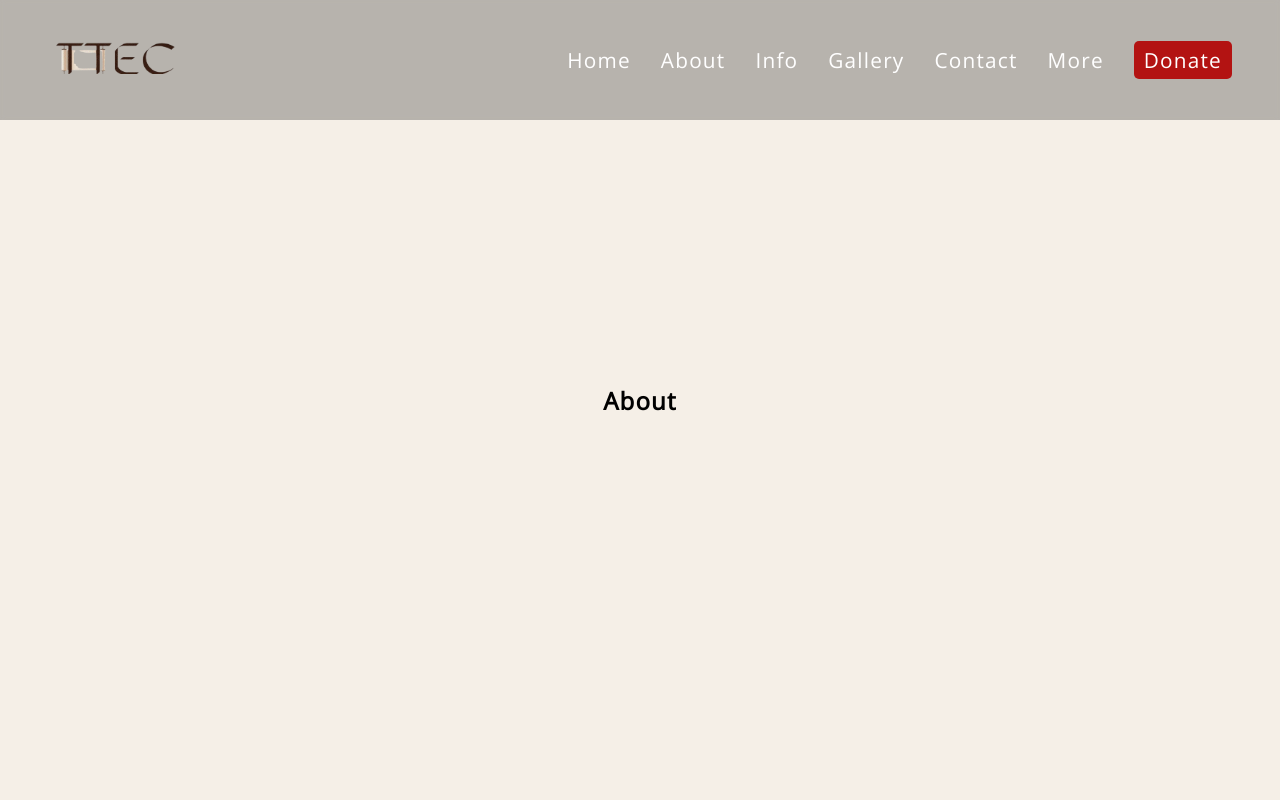
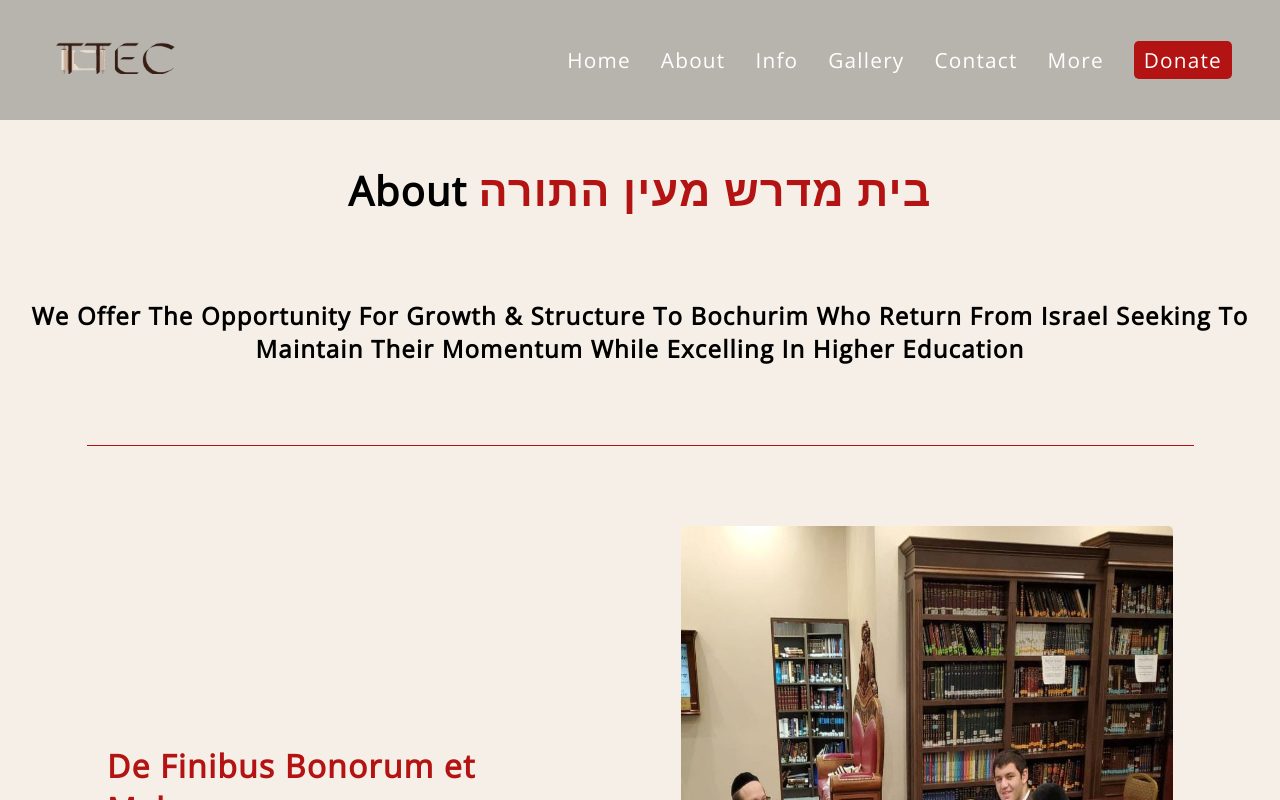
Before and after one commit to Moshe-jpg/ttec, a React (Create React App) app in the folder ttec/: page / in a window 1280 px wide. Both pictures are taken after a click on the item "About". Shown: the top 800 px of the page. Built offline with nearby package versions, Linux system fonts and the light colour scheme.

Commit message:
updated about page, created a map of aboutArray with placeholders

```diff
--- a/ttec/package.json
+++ b/ttec/package.json
@@ -1,5 +1,5 @@
 {
-  "homepage": "",
+  "homepage": "https://moshe-jpg.github.io/ttec/",
   "name": "ttec",
   "version": "0.1.0",
   "private": true,
--- a/ttec/src/App.css
+++ b/ttec/src/App.css
@@ -35,12 +35,20 @@ section {
   justify-content: center;
   flex-direction: column;
   z-index: 10;
+  background: var(--off-white);
 }
 
 a,
 button,
 li {
   all: unset;
+}
+
+.separation-line {
+  height: 1px;
+  width: 90%;
+  background: var(--red);
+  margin: 10px 0;
 }
 
 /* navbar component */
@@ -64,6 +72,7 @@ li {
 .navbar .nav-logo {
   height: 2rem;
   padding: 0 3rem;
+  cursor: pointer;
 }
 
 .navbar ul {
@@ -164,6 +173,11 @@ li {
   padding: 0 25px;
   text-align: center;
 }
+
+#home .home-container h1 , #home .home-container h2 , #home .home-container h3 {
+  overflow: hidden;
+}
+
 
 #home .home-container h1 {
   font-size: 2.7rem;
@@ -280,13 +294,6 @@ li {
 #home .offers-container p {
   font-size: 1rem;
   font-weight: bold;
-}
-
-#home .separation-line {
-  height: 1px;
-  width: 90%;
-  background: var(--red);
-  margin: 10px 0;
 }
 
 #home .offers-container span {
@@ -423,3 +430,125 @@ li {
   transform: scale(0.9);
   transition: opacity 300ms, transform 300ms;
 }
+
+/* call to action area */
+
+#home .cta {
+  width: 100%;
+  display: flex;
+  align-items: center;
+  justify-content: center;
+  flex-direction: column;
+  background: var(--black);
+}
+
+#home .cta .cta-header {
+  font-size: 2.5rem;
+  color: var(--white);
+  margin: 50px 0 0;
+}
+
+#home .cta .btn-container {
+  background: var(--black);
+}
+
+/* about component */
+
+#about .separation-line {
+  margin: 0;
+}
+
+#about {
+  justify-content: flex-start;
+}
+
+#about header {
+  width: 100%;
+  text-align: center;
+  margin-top: 20vh;
+  padding: 0 25px;
+}
+
+#about header h1 {
+  font-size: 2.5rem;
+}
+
+#about header h1 span {
+  font-size: 2.7rem;
+  color: var(--red);
+}
+
+#about .about-outer-container {
+  padding: 0 25px;
+  display: flex;
+  align-items: center;
+  justify-content: center;
+  flex-direction: column;
+}
+
+#about .about-container-header {
+  margin: 10vh 0;
+  width: 100%;
+  text-align: center;
+  font-size: 1.5rem;
+}
+
+#about .about-container {
+  width: 100%;
+}
+
+#about .about-container .about-item {
+  width: 100%;
+  display: flex;
+  align-items: center;
+  justify-content: space-evenly;
+  margin: 10vh 0;
+}
+
+#about .about-container .row {
+  flex-direction: row;
+}
+
+#about .about-container .row-reverse {
+  flex-direction: row-reverse;
+}
+
+#about .about-container .text-container,
+#about .about-container .img-container {
+  width: 40%;
+  height: 80vh;
+}
+
+#about .about-container .text-container {
+  display: flex;
+  align-items: center;
+  justify-content: center;
+  flex-direction: column;
+  text-align: left;
+}
+
+#about .about-container .text-container h3 {
+  font-size: 2rem;
+  color: var(--red);
+  margin-bottom: 30px;
+  width: 100%;
+}
+
+#about .about-container .text-container p {
+  font-size: 1rem;
+  color: var(--black);
+  font-weight: bold;
+  width: 100%;
+}
+
+#about .about-container .img-container {
+  display: flex;
+  align-items: center;
+  justify-content: center;
+}
+
+#about .about-container .img-container img {
+  width: 100%;
+  height: 100%;
+  border-radius: 5px;
+}
--- a/ttec/src/components/About/index.js
+++ b/ttec/src/components/About/index.js
@@ -1,11 +1,85 @@
 import React from "react";
+import nightSeder2 from "../../assets/night-seder-2.jpg";
 
 const About = () => {
+  //  Goals, Rebbeim bios, History, Media mentions
+
+  const AboutArray = [
+    {
+      direction: "row",
+      headerText: "De Finibus Bonorum et Malorum",
+      text: "De Finibus Bonorum et Malorum De Finibus Bonorum et Malorum De Finibus Bonorum et Malorum De Finibus Bonorum et Malorum De Finibus Bonorum et Malorum De Finibus Bonorum et Malorum",
+      imgSrc: nightSeder2,
+      altTag: "De Finibus Bonorum et Malorum",
+    },
+    {
+      direction: "row-reverse",
+      headerText: "De Finibus Bonorum et Malorum",
+      text: "De Finibus Bonorum et Malorum De Finibus Bonorum et Malorum De Finibus Bonorum et Malorum De Finibus Bonorum et Malorum De Finibus Bonorum et Malorum De Finibus Bonorum et Malorum",
+      imgSrc: nightSeder2,
+      altTag: "De Finibus Bonorum et Malorum",
+    },
+    {
+      direction: "row",
+      headerText: "De Finibus Bonorum et Malorum",
+      text: "De Finibus Bonorum et Malorum De Finibus Bonorum et Malorum De Finibus Bonorum et Malorum De Finibus Bonorum et Malorum De Finibus Bonorum et Malorum De Finibus Bonorum et Malorum",
+      imgSrc: nightSeder2,
+      altTag: "De Finibus Bonorum et Malorum",
+    },
+
+    {
+      direction: "row-reverse",
+      headerText: "De Finibus Bonorum et Malorum",
+      text: "De Finibus Bonorum et Malorum De Finibus Bonorum et Malorum De Finibus Bonorum et Malorum De Finibus Bonorum et Malorum De Finibus Bonorum et Malorum De Finibus Bonorum et Malorum",
+      imgSrc: nightSeder2,
+      altTag: "De Finibus Bonorum et Malorum",
+    },
+    {
+      direction: "row",
+      headerText: "De Finibus Bonorum et Malorum",
+      text: "De Finibus Bonorum et Malorum De Finibus Bonorum et Malorum De Finibus Bonorum et Malorum De Finibus Bonorum et Malorum De Finibus Bonorum et Malorum De Finibus Bonorum et Malorum",
+      imgSrc: nightSeder2,
+      altTag: "De Finibus Bonorum et Malorum",
+    },
+    {
+      direction: "row-reverse",
+      headerText: "De Finibus Bonorum et Malorum",
+      text: "De Finibus Bonorum et Malorum De Finibus Bonorum et Malorum De Finibus Bonorum et Malorum De Finibus Bonorum et Malorum De Finibus Bonorum et Malorum De Finibus Bonorum et Malorum",
+      imgSrc: nightSeder2,
+      altTag: "De Finibus Bonorum et Malorum",
+    },
+  ];
+
   return (
     <section id="about">
       <header>
-        <h1>About</h1>
+        <h1 className="about-header">
+          About <span>בית מדרש מעין התורה</span>
+        </h1>
       </header>
+      <div className="about-outer-container">
+        <h2 className="about-container-header">
+          We Offer The Opportunity For Growth & Structure To Bochurim Who Return
+          From Israel Seeking To Maintain Their Momentum While Excelling In
+          Higher Education
+        </h2>
+        <div className="separation-line"></div>
+        <ul className="about-container">
+          {AboutArray.map((AboutItem, i) => {
+            return (
+              <li key={i} className={`about-item ${AboutItem.direction}`}>
+                <div className="text-container">
+                  <h3>{AboutItem.headerText}</h3>
+                  <p>{AboutItem.text}</p>
+                </div>
+                <div className="img-container">
+                  <img src={AboutItem.imgSrc} alt={AboutItem.altTag}></img>
+                </div>
+              </li>
+            );
+          })}
+        </ul>
+      </div>
     </section>
   );
 };
--- a/ttec/src/components/Home/index.js
+++ b/ttec/src/components/Home/index.js
@@ -145,7 +145,9 @@ const MosheList = () => {
   );
 };
 
-const Home = () => {
+const Home = (props) => {
+  const { pages = [], setCurrentPage } = props;
+
   return (
     <section id="home">
       <div className="bg-container">
@@ -172,9 +174,31 @@ const Home = () => {
         </ul>
       </div>
       <div className="btn-container">
-        <button>Learn More About TTEC</button>
+        <button
+          onClick={() => {
+            setCurrentPage(pages[1]);
+          }}
+        >
+          Learn More About TTEC
+        </button>
       </div>
       <Reviews />
+      <div className="cta">
+        <header>
+          <h1 className="cta-header">
+            Earn A Degree While Staying True To Your Learning
+          </h1>
+        </header>
+        <div className="btn-container">
+          <button
+            onClick={() => {
+              setCurrentPage(pages[1]);
+            }}
+          >
+            Learn More About TTEC
+          </button>
+        </div>
+      </div>
     </section>
   );
 };
--- a/ttec/src/components/Page/index.js
+++ b/ttec/src/components/Page/index.js
@@ -15,10 +15,9 @@ const Page = ({ currentPage, setCurrentPage, pages }) => {
     if (currentPage.name === "Home") {
       document.title = "Home";
       return <Home pages={pages} setCurrentPage={setCurrentPage} />;
-   }
-   else if (currentPage.name === "About") {
+    } else if (currentPage.name === "About") {
       document.title = "About";
-     return <About />;
+      return <About pages={pages} setCurrentPage={setCurrentPage} />;
     }
     //  else if (currentPage.name === "Info") {
     //    document.title = "Info";
--- a/ttec/src/components/Reviews/index.js
+++ b/ttec/src/components/Reviews/index.js
@@ -21,7 +21,7 @@ const Reviews = () => {
     },
     {
       reviewText:
-        "TTEC provided me with a warm Yeshiva environment and excellent rabbeim, and allowed be to complete my business degree in only four semesters. I honestly didn’t think it would be possible to continue to grow in learning the way that I did while completing my degree. For that I will be eternally grateful.",
+        "TTEC provided me with a warm Yeshiva environment and excellent rabbeim, and allowed me to complete my business degree in only four semesters. I honestly didn’t think it would be possible to continue to grow in learning the way that I did while completing my degree. For that I will be eternally grateful.",
       name: "Yehuda Biren",
     },
   ];
```
Lines whose indentation alone changed are shown as unchanged.
